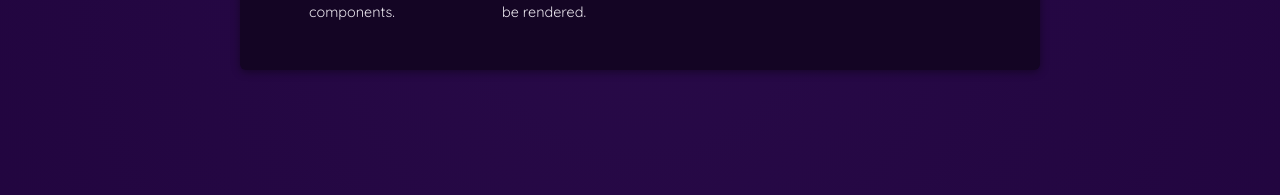
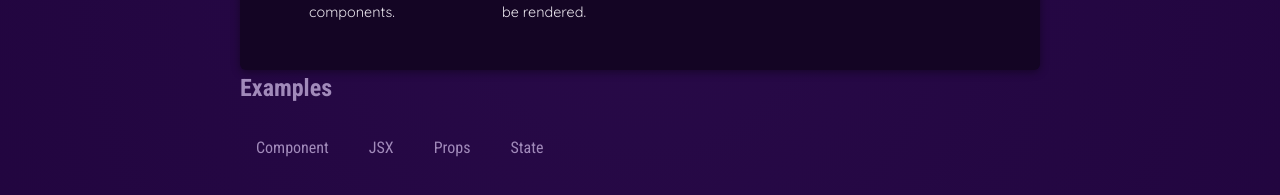
Before and after one commit to karanvir-7/React, a React (Vite) app: page / in a window 1280 px wide. Shown: the part 661-856 px from the top of the page. Built offline with nearby package versions, Linux system fonts and the light colour scheme.

Commit message:
children prop

```diff
--- a/src/App.jsx
+++ b/src/App.jsx
@@ -1,6 +1,7 @@
 import { CORE_CONCEPTS } from './data';
 import Header from './components/Header/Header';
 import CoreConcept from './components/CoreConcept';
+import TabButton from './components/TabButton';
 
 
 function CoreConcept1({image, title, description}) {
@@ -31,7 +32,15 @@ function App() {
           <CoreConcept/>
         </ul>
         </section>
-
+        <sections id="examples">
+            <h2>Examples</h2>
+            <menu>
+              <TabButton>Component</TabButton>
+              <TabButton>JSX</TabButton>
+              <TabButton>Props</TabButton>
+              <TabButton>State</TabButton>
+            </menu>
+        </sections>
       </main>
     </div>
   );
--- a/src/components/Header/Header.jsx
+++ b/src/components/Header/Header.jsx
@@ -1,6 +1,6 @@
 
 const reactDescriptions = ['Fundamental', 'Crucial', 'Core'];
-import reactImg from '../assets/react-core-concepts.png';
+import reactImg from '../../assets/react-core-concepts.png';
 import './Header.css';
 
 function genRandomInt(max) {
--- /dev/null
+++ b/src/components/TabButton.jsx
@@ -0,0 +1,7 @@
+export default function TabButton({children}){
+    return (
+        <li>
+            <button>{children}</button>
+        </li>
+    )
+}
```
